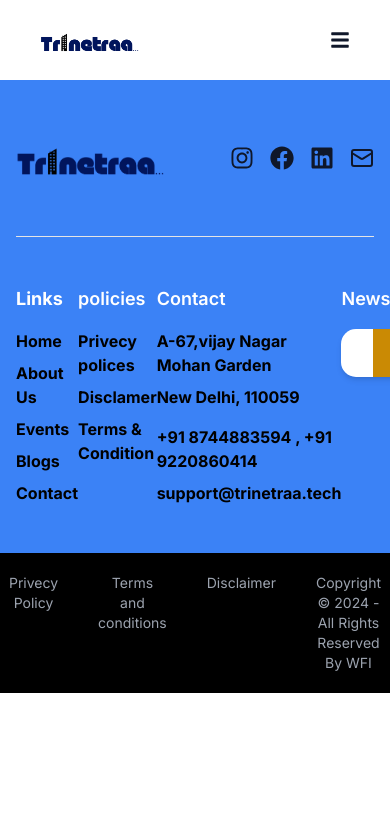
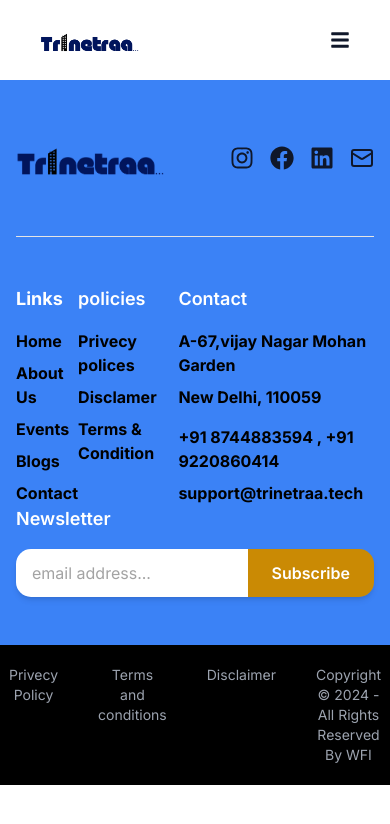
Before and after one commit to ravi-aman/trinetra, a Next.js app: page /user/Contact in a window 390 px wide. Shown: the top 824 px of the page. Built offline with nearby package versions, Linux system fonts and the light colour scheme.

Commit message:
Update Footer.tsx

```diff
--- a/src/components/Footer.tsx
+++ b/src/components/Footer.tsx
@@ -25,8 +25,8 @@ function Footer() {
                         </Link>
                     </div>
                 </div>
-                <div className="flex justify-between mb-12 border-t-[1px] pt-12 w-full">
-                    <div className='flex flex-row w-full justify-between'>
+                <div className="flex flex-col md:flex-row justify-between mb-12 border-t-[1px] pt-12 w-full">
+                    <div className='flex md:flex-row w-full justify-between'>
                         <div>
                             <h3 className="text-lg font-bold mb-4">Links</h3>
                             <ul className="space-y-2 text-black font-bold">
```
